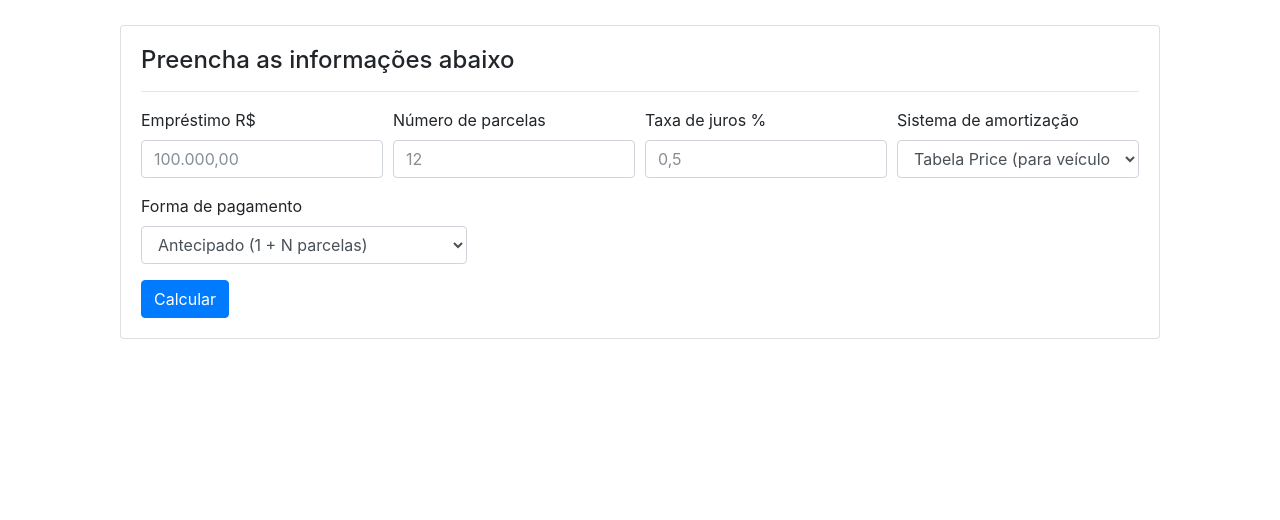
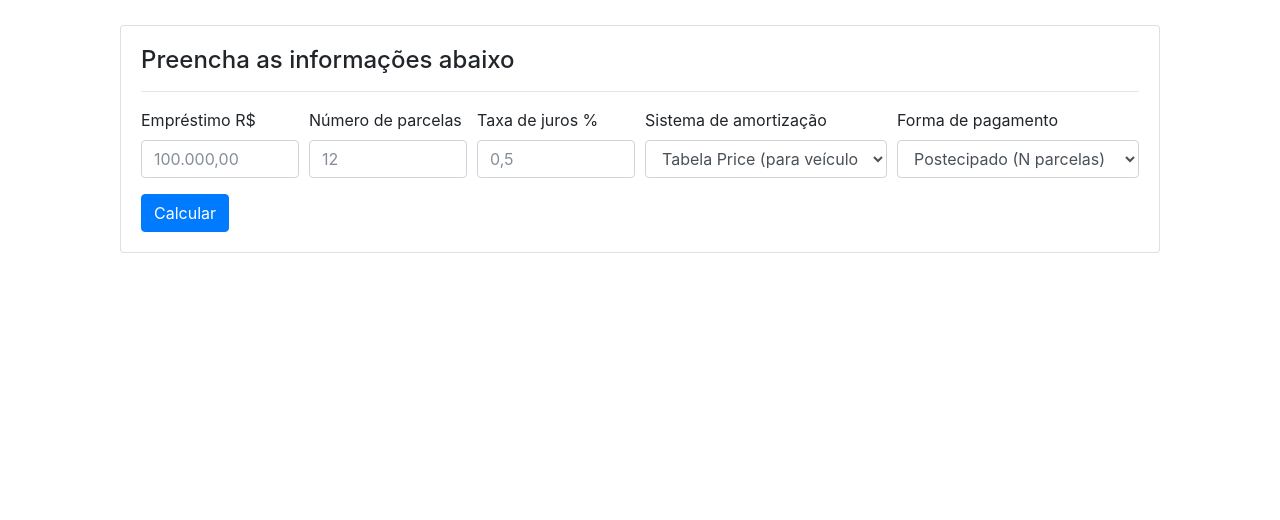
Before and after one commit to gabrielnaoto/eec, a Django app: page / in a window 1280 px wide. Shown: the part 56-576 px from the top of the page. Run offline with Django 3.2, Linux system fonts and the light colour scheme; some libraries are stand-ins or nearby versions.

Commit message:
layout changes

```diff
--- a/amort/templates/index.html
+++ b/amort/templates/index.html
@@ -15,15 +15,15 @@
             <hr/>
             <form>
                 <div class="form-row">
-                    <div class="form-group col-md-3">
+                    <div class="form-group col-md-2">
                         <label for="vp">Empréstimo R$</label>
                         <input type="number" class="form-control" id="vp" placeholder="100.000,00" required>
                     </div>
-                    <div class="form-group col-md-3">
+                    <div class="form-group col-md-2">
                         <label for="n">Número de parcelas</label>
                         <input type="number" class="form-control" id="n" placeholder="12" required>
                     </div>
-                    <div class="form-group col-md-3">
+                    <div class="form-group col-md-2">
                         <label for="i">Taxa de juros %</label>
                         <input type="number" class="form-control" id="i" placeholder="0,5" required>
                     </div>
@@ -34,13 +34,11 @@
                             <option value="2">Tabela SAC (para imóveis)</option>
                         </select>
                     </div>
-                </div>
-                <div class="form-row">
-                    <div class="form-group col-md-4">
+                    <div class="form-group col-md-3">
                         <label>Forma de pagamento</label>
                         <select id="pagamento" class="form-control" required>
+                            <option value="0">Postecipado (N parcelas)</option>
                             <option value="1">Antecipado (1 + N parcelas)</option>
-                            <option value="0">Postecipado (N parcelas)</option>
                         </select>
                     </div>
                 </div>
```
